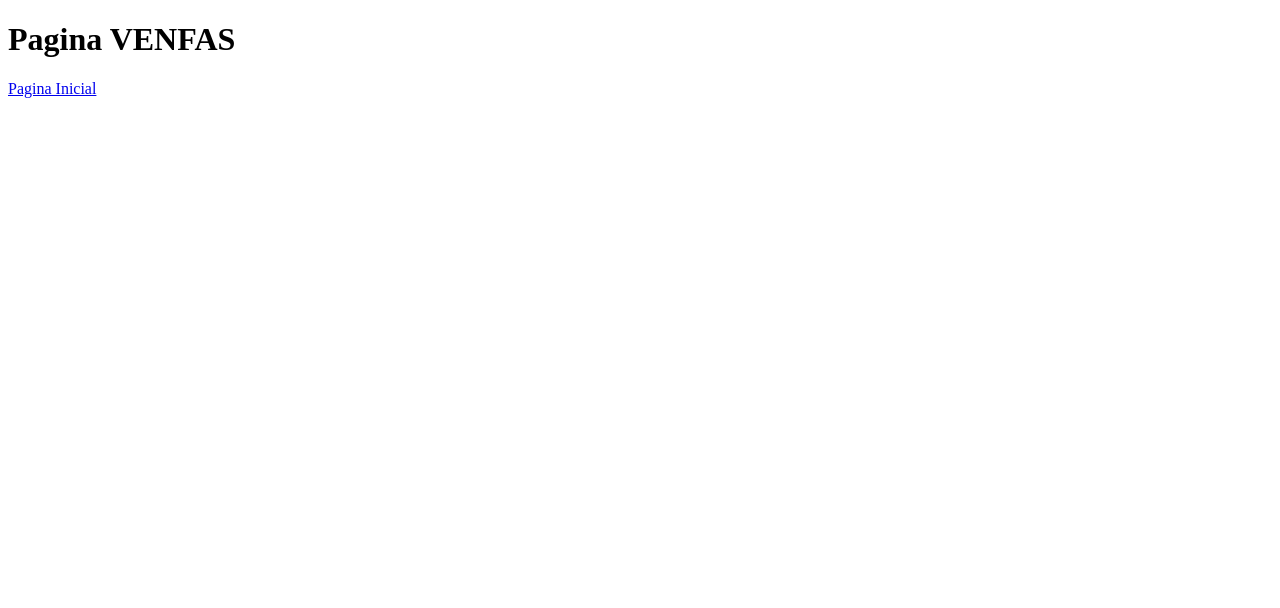
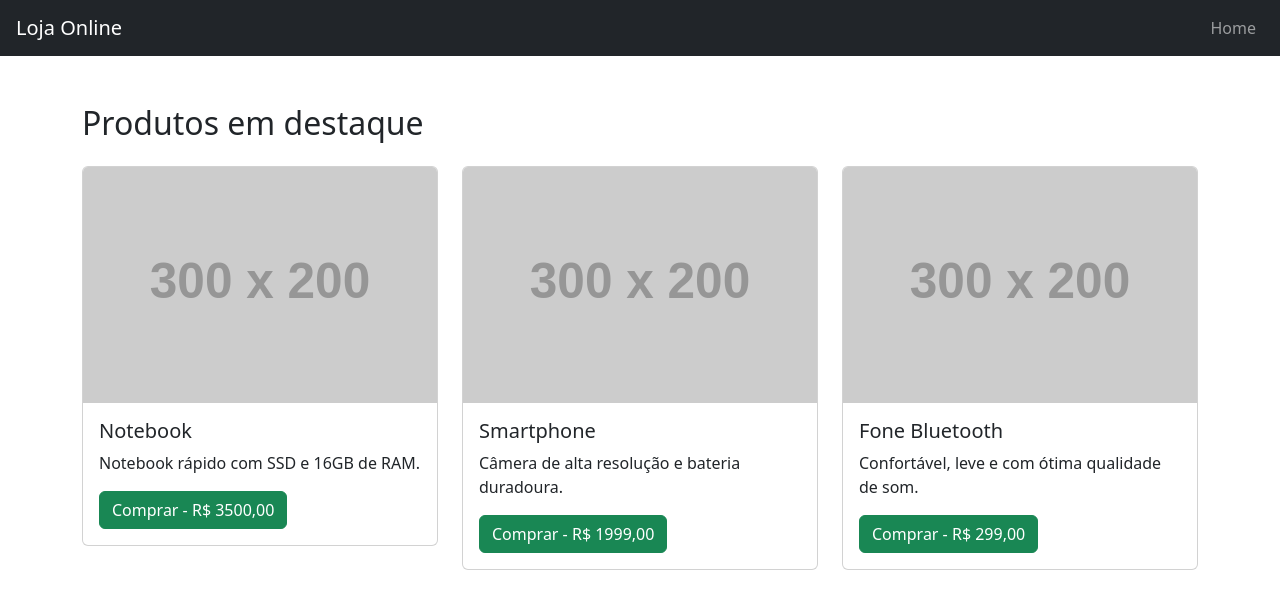
Before and after one commit to 002-hub/aula_github, a plain HTML site: page vendas.html in a window 1280 px wide. Drawn offline with nearby package versions, Linux system fonts and the light colour scheme; placeholder pictures from the web are drawn by us.

Commit message:
Atualizando

```diff
--- a/vendas.html
+++ b/vendas.html
@@ -1,12 +1,58 @@
 <!DOCTYPE html>
-<html lang="en">
+<html lang="pt-br">
 <head>
-    <meta charset="UTF-8">
-    <meta name="viewport" content="width=device-width, initial-scale=1.0">
-    <title>Document</title>
+  <meta charset="UTF-8">
+  <title>Vendas - Loja Online</title>
+  <link href="https://cdn.jsdelivr.net/npm/bootstrap@5.3.0/dist/css/bootstrap.min.css" rel="stylesheet">
 </head>
 <body>
-    <h1>Pagina VENFAS</h1>
-    <a href="index.html">Pagina Inicial</a>
+  <nav class="navbar navbar-expand-lg navbar-dark bg-dark px-3">
+    <a class="navbar-brand" href="#">Loja Online</a>
+    <div class="collapse navbar-collapse">
+      <ul class="navbar-nav ms-auto">
+        <li class="nav-item">
+          <a class="nav-link" href="home.html">Home</a>
+        </li>
+      </ul>
+    </div>
+  </nav>
+
+  <div class="container mt-5">
+    <h2 class="mb-4">Produtos em destaque</h2>
+    <div class="row">
+      <div class="col-md-4">
+        <div class="card">
+          <img src="https://via.placeholder.com/300x200" class="card-img-top" alt="Produto">
+          <div class="card-body">
+            <h5 class="card-title">Notebook</h5>
+            <p class="card-text">Notebook rápido com SSD e 16GB de RAM.</p>
+            <a href="#" class="btn btn-success">Comprar - R$ 3500,00</a>
+          </div>
+        </div>
+      </div>
+
+      <div class="col-md-4">
+        <div class="card">
+          <img src="https://via.placeholder.com/300x200" class="card-img-top" alt="Produto">
+          <div class="card-body">
+            <h5 class="card-title">Smartphone</h5>
+            <p class="card-text">Câmera de alta resolução e bateria duradoura.</p>
+            <a href="#" class="btn btn-success">Comprar - R$ 1999,00</a>
+          </div>
+        </div>
+      </div>
+
+      <div class="col-md-4">
+        <div class="card">
+          <img src="https://via.placeholder.com/300x200" class="card-img-top" alt="Produto">
+          <div class="card-body">
+            <h5 class="card-title">Fone Bluetooth</h5>
+            <p class="card-text">Confortável, leve e com ótima qualidade de som.</p>
+            <a href="#" class="btn btn-success">Comprar - R$ 299,00</a>
+          </div>
+        </div>
+      </div>
+    </div>
+  </div>
 </body>
 </html>
```
Also changed, not shown: index.html (+20 -7 lines).
